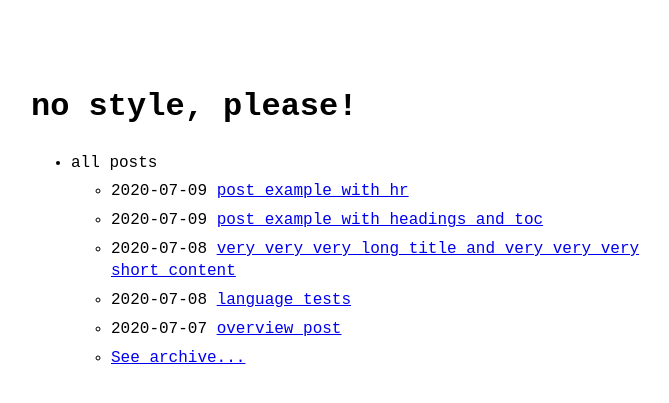
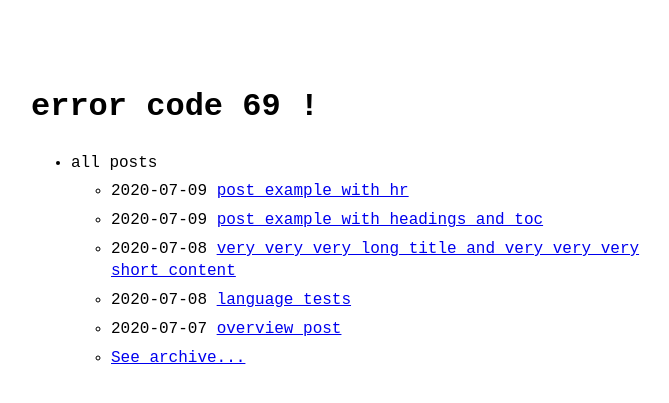
Before and after one commit to esrmnt/esrmnt.github.io, a Jekyll site: the page built from index.md, in a window 1280 px wide. Shown: the top 403 px of the page, without its empty margins (289-958 px from the left). Built offline with Jekyll 4.4.1, drawn with Linux system fonts in a browser that asks for light colours.

Commit message:
Updated config

```diff
--- a/_config.yml
+++ b/_config.yml
@@ -1,9 +1,9 @@
-title: no style, please! # name of the site
+title: error code 69 ! # name of the site
 author: esrmnt # name of site's author
 email: nitish.er@gmail.com # email of site's author
-url: https://esrmnt.github.io # root address of the site
+url: https://blog.estmnt.dev # root address of the site
 baseurl: "" # subpath of the site, e.g. "/blog" (leave it blank "" if you're site shouldn't use a subpath)
-description: A minimal no-style blog on thoughts and ideas.
+description: A minimal no-style blog for thoughts and ideas.
 permalink:
 
 favicon: "logo.png" # name+extension of favicon (which must be put on the root folder)
```
